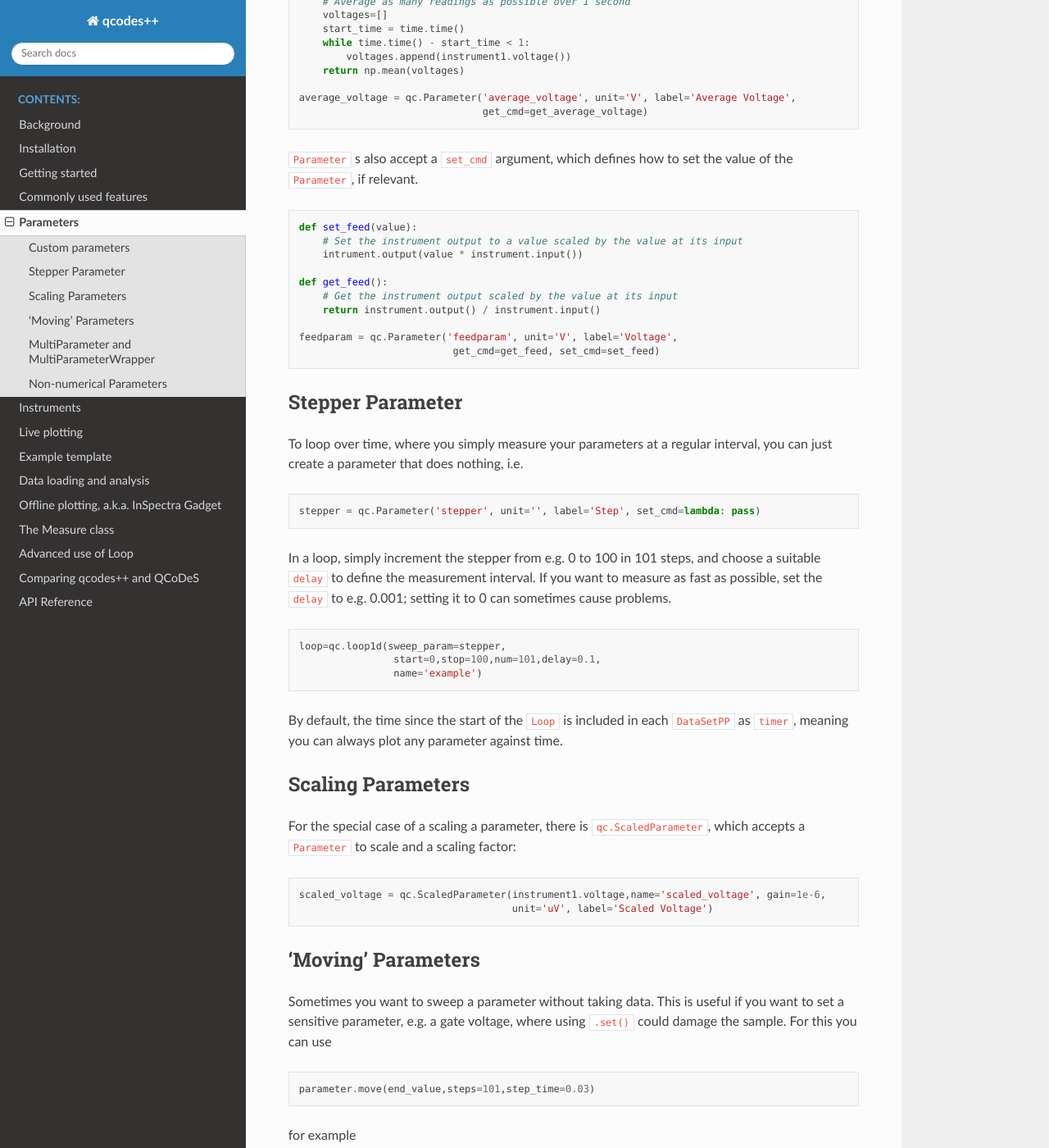
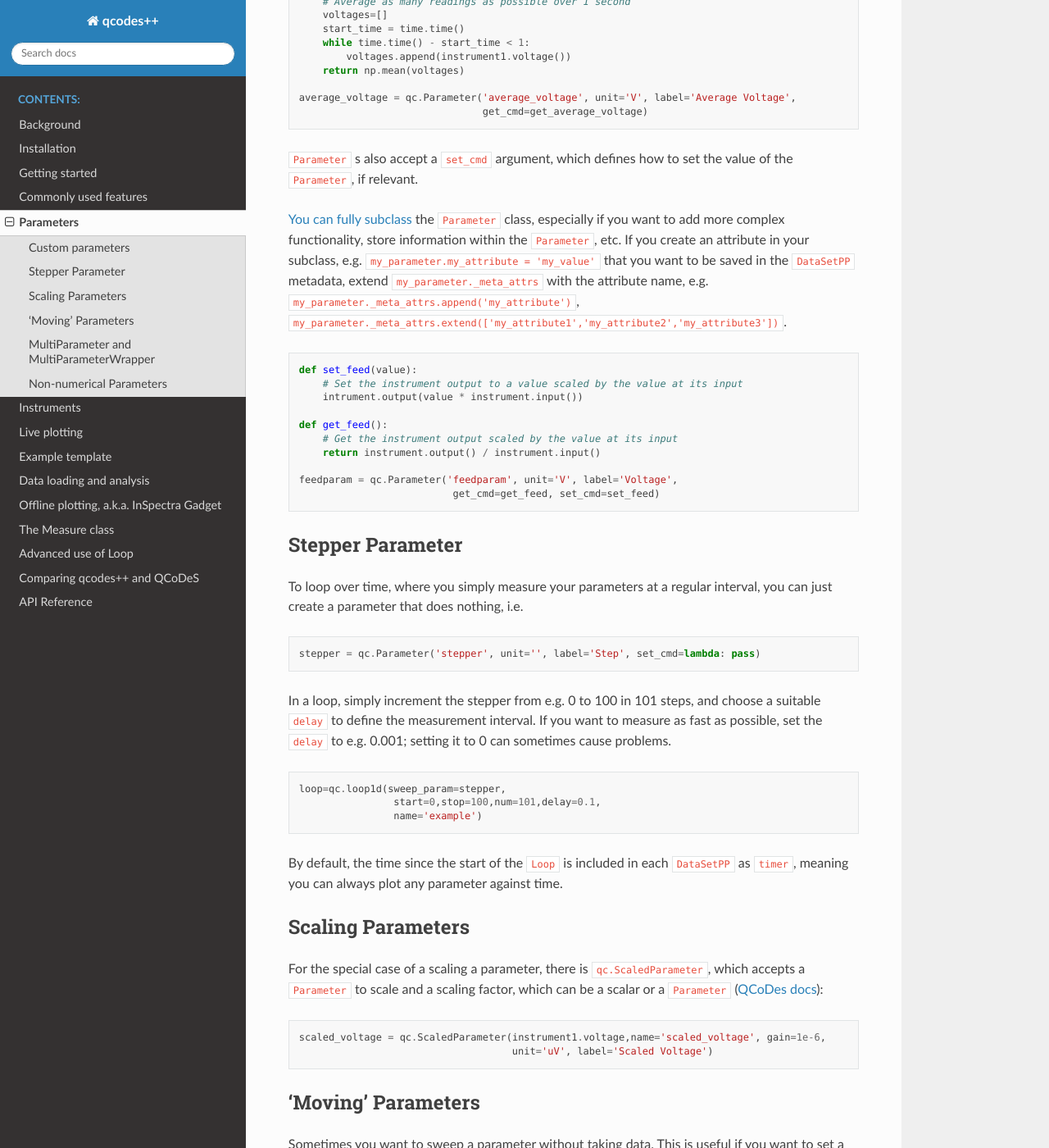
Before and after one commit to qcodespp/qcodespp.github.io, a Sphinx documentation site: the page built from docs/source/parameters.rst, in a window 1280 px wide and 1400 px high, scrolled down 1008 px. Shown: the whole window at 82% size. Built offline with Sphinx 7.4.7 and the Read the Docs theme 3.1.0, drawn with Linux system fonts in a browser that asks for light colours.

Commit message:
update parameters and offline_plotting

```diff
--- a/docs/source/offline_plotting.rst
+++ b/docs/source/offline_plotting.rst
@@ -203,6 +203,8 @@ Linecuts
 - Alternatively, right click on the plot area and choose from the menu; diagonal linecuts are also available.
 - You can change the index at which the cut is made, the offset on the y-axis, and the colour of the line.
 - You can add further cuts by clicking again, or manually adding them in the linecut window.
+- For diagonal linecuts, add further cuts from the right-click menu or the linecut window.
+- The endpoints of diagonal linecuts can be moved by clicking and dragging. Hold Ctrl to move the endpoints together.
 - To generate a series of linecuts, specify (the indices) start, end, step and y-axis offset. Use -1 as end index to call the last index. It's probably not a smart idea to plot every line if you have hundreds of lines; it will use a lot of memory and won't look good anyway.
 - Once you have your linecuts, you can also apply a colourmap to their linecolors by selecting which colormap to use, how to apply it, and clicking 'Apply'
 - You can (re-)access the linecut windows from the 'Plot Actions' menu, by right-clicking on the plot area, or by the shortcuts Ctrl+Shift+H, Ctrl+Shift+G, Ctrl+Shift+D for horizontal, vertical, and diagonal linecuts, respectively.
--- a/docs/source/parameters.rst
+++ b/docs/source/parameters.rst
@@ -44,6 +44,8 @@ Defining a custom ``get_cmd`` enables e.g. averaging, filtering, or any other op
 
 ``Parameter`` s also accept a ``set_cmd`` argument, which defines how to set the value of the ``Parameter``, if relevant.
 
+`You can fully subclass <https://microsoft.github.io/Qcodes/examples/Parameters/Parameters.html>`__ the ``Parameter`` class, especially if you want to add more complex functionality, store information within the ``Parameter``, etc. If you create an attribute in your subclass, e.g. ``my_parameter.my_attribute = 'my_value'`` that you want to be saved in the ``DataSetPP`` metadata, extend ``my_parameter._meta_attrs`` with the attribute name, e.g. ``my_parameter._meta_attrs.append('my_attribute')``, ``my_parameter._meta_attrs.extend(['my_attribute1','my_attribute2','my_attribute3'])``.
+
 .. code-block:: python
 
     def set_feed(value):
@@ -80,7 +82,7 @@ By default, the time since the start of the ``Loop`` is included in each ``DataS
 Scaling Parameters
 ------------------
 
-For the special case of a scaling a parameter, there is ``qc.ScaledParameter``, which accepts a ``Parameter`` to scale and a scaling factor:
+For the special case of a scaling a parameter, there is ``qc.ScaledParameter``, which accepts a ``Parameter`` to scale and a scaling factor, which can be a scalar or a ``Parameter`` (`QCoDes docs <https://microsoft.github.io/Qcodes/api/parameters/index.html#qcodes.parameters.ScaledParameter>`__):
 
 .. code-block:: python
 
```
